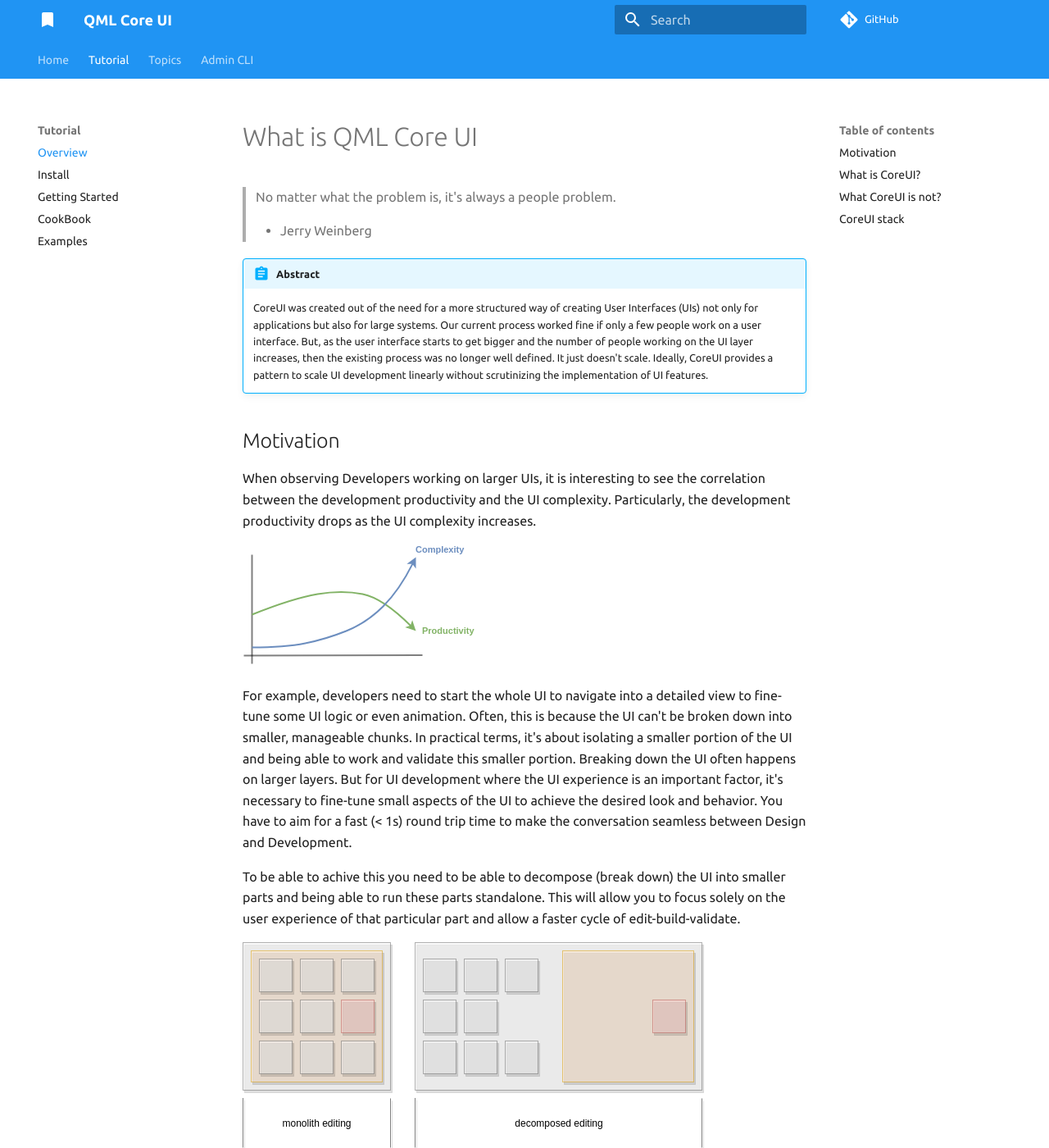
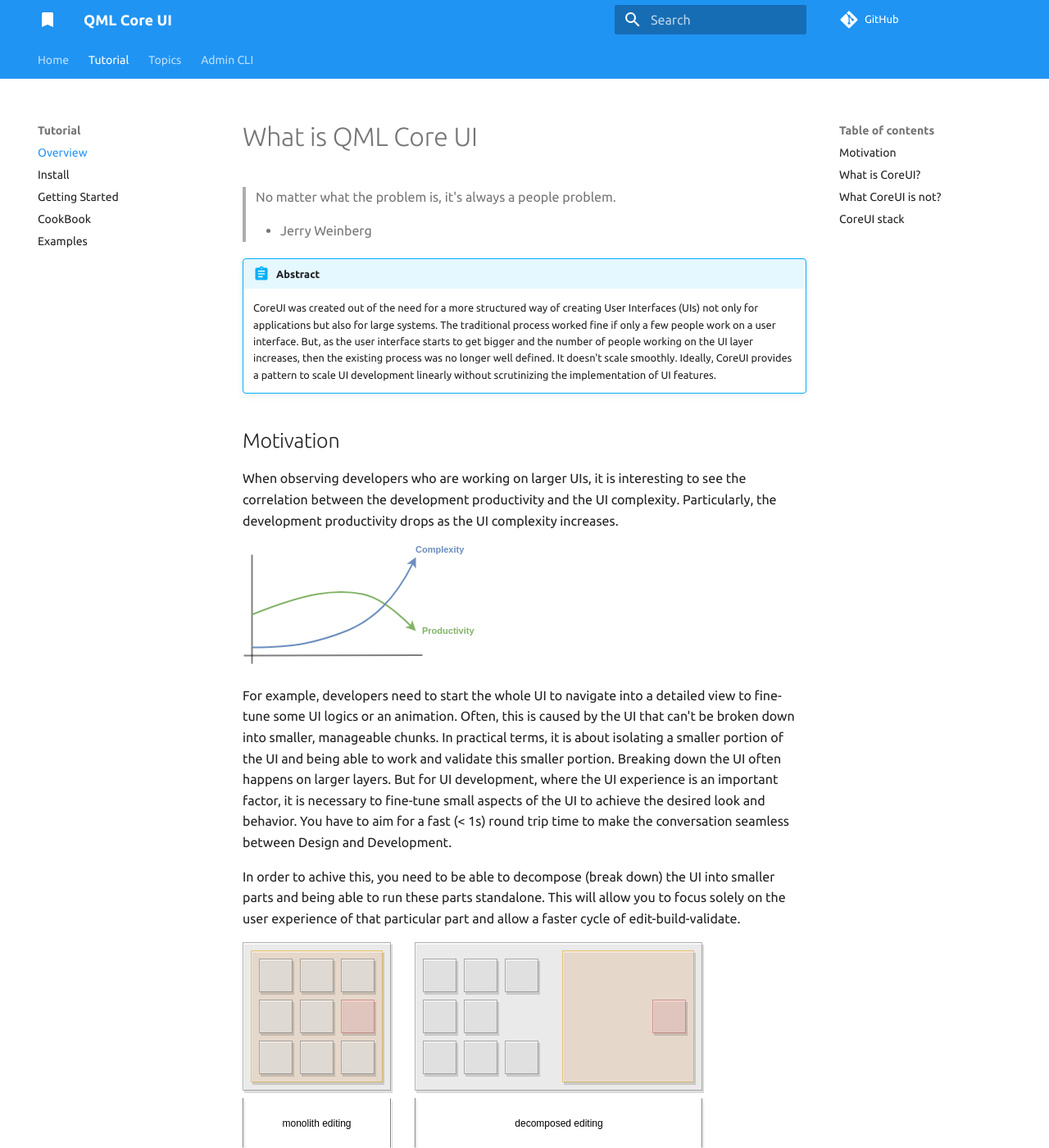
Before and after one commit to Luxoft/qml-coreui, an MkDocs documentation site: the page built from docs/guide/overview.md, in a window 1280 px wide and 1400 px high. Shown: the whole window at 82% size. Built offline with MkDocs 1.6.1 and Material for MkDocs 9.7.7, drawn with Linux system fonts in a browser that asks for light colours; comment, search, counter and statistics services are not loaded; some of the changed text lies outside the part shown.

Commit message:
Update the overview content
update some terms in the overview content. There are still some tuning needed in the "What CoreUI is not" section.

```diff
--- a/docs/guide/overview.md
+++ b/docs/guide/overview.md
@@ -8,23 +8,23 @@
 
 !!! abstract
 
-    CoreUI was created out of the need for a more structured way of creating User Interfaces (UIs) not only for applications but also for large systems. Our current process worked fine if only a few people work on a user interface. But, as the user interface starts to get bigger and the number of people working on the UI layer increases, then the existing process was no longer well defined. It just doesn't scale. Ideally, CoreUI provides a pattern to scale UI development linearly without scrutinizing the implementation of UI features.
+    CoreUI was created out of the need for a more structured way of creating User Interfaces (UIs) not only for applications but also for large systems. The traditional process worked fine if only a few people work on a user interface. But, as the user interface starts to get bigger and the number of people working on the UI layer increases, then the existing process was no longer well defined. It doesn't scale smoothly. Ideally, CoreUI provides a pattern to scale UI development linearly without scrutinizing the implementation of UI features.
 
 ## Motivation
 
-When observing Developers working on larger UIs, it is interesting to see the correlation between the development productivity and the UI complexity. Particularly, the development productivity drops as the UI complexity increases.
+When observing developers who are working on larger UIs, it is interesting to see the correlation between the development productivity and the UI complexity. Particularly, the development productivity drops as the UI complexity increases.
 
 ![Productivity as Features Per Day Over Time](../assets/productivity.svg)
 
-For example, developers need to start the whole UI to navigate into a detailed view to fine-tune some UI logic or even animation. Often, this is because the UI can't be broken down into smaller, manageable chunks. In practical terms, it's about isolating a smaller portion of the UI and being able to work and validate this smaller portion. Breaking down the UI often happens on larger layers. But for UI development where the UI experience is an important factor, it's necessary to fine-tune small aspects of the UI to achieve the desired look and behavior. You have to aim for a fast (< 1s) round trip time to make the conversation seamless between Design and Development.
+For example, developers need to start the whole UI to navigate into a detailed view to fine-tune some UI logics or an animation. Often, this is caused by the UI that can't be broken down into smaller, manageable chunks. In practical terms, it is about isolating a smaller portion of the UI and being able to work and validate this smaller portion. Breaking down the UI often happens on larger layers. But for UI development, where the UI experience is an important factor, it is necessary to fine-tune small aspects of the UI to achieve the desired look and behavior. You have to aim for a fast (< 1s) round trip time to make the conversation seamless between Design and Development.
 
-To be able to achive this you need to be able to decompose (break down) the UI into smaller parts and being able to run these parts standalone. This will allow you to focus solely on the user experience of that particular part and allow a faster cycle of edit-build-validate.
+In order to achive this, you need to be able to decompose (break down) the UI into smaller parts and being able to run these parts standalone. This will allow you to focus solely on the user experience of that particular part and allow a faster cycle of edit-build-validate.
 
 ![Decomposed Component Editing](../assets/decomposed_editing.svg)
 
 You can easily avoid this situation with Qt and QML. While QML offers a great component model, it lacks a coherent approach to componentize the UI and to implement these UI components.
 
-Looking at the current development approach it is clear that the UI's physical structure and the component types are created by following a UI specification or INformation Architecture and not from a technical perspective. For a developer, it's not clear when and how exactly to split a component into smaller parts, where to place them and to ensure a component is truly reusable as well as usable outside of its context.
+Looking at the current development approach, it is clear that the UI's physical structure and the component types are created by following a UI specification or Information Architecture and not from a technical perspective. For a developer, it is unclear when and how exactly to split a component into smaller parts, where to place them and to ensure a component is truly reusable as well as usable outside of its context.
 
 CoreUI is an attempt to create an architecture and process to streamline this component creation task, similar to a component factory.
 
@@ -33,18 +33,17 @@ CoreUI is an attempt to create an architecture and process to streamline this co
 
 ## What is CoreUI?
 
-
 CoreUI is set of patterns and components to support a common user interface structure. It encourages both developers and designers to create a great user experience by focusing on the UI creation process. The CoreUI architecture is the result of the creation and re-creation of user interface projects for various markets, especially the automotive one. After several re-creations of user interface projects for vertical markets, some patterns emerged. The CoreUI architecture as presented here is the distillation of these patterns.
 
-CoreUI is an embedded development framework using Qt5 and the QML/JS language. Programming embedded software user interfaces can often be unnecessarily complicated. CoreUI makes the programming of these user interfaces easier, by making assumptions about what every developer needs to get started to create stunning user interfaces. It allows you to develop user interfaces by writing less code but accomplishing more. CoreUI aims to bring back the fun and creativity to user interface development so that developers and designers can focus on the user experience again.
+CoreUI is an embedded development framework using Qt5 and the QML/JS language. Programming embedded software user interfaces can often be unnecessarily complicated. CoreUI makes the programming of these user interfaces easier, by making assumptions about what every developer needs to get started to create stunning user interfaces. It allows developers to write user interface while accomplish more. CoreUI aims to bring back the fun and creativity to user interface development so that developers and designers can focus on the user experience again.
 
-CoreUI is based on the opinions of others. These opinions make assumptions about what is the best way to create user interfaces. CoreUI is meant to be used that way and discourages other ways. If you master CoreUI you'll probably experience a spike in productivity. If you keep up with your old habits and try to retrofit CoreUI with your old ways of working you may not reap CoreUI's full benefits.
+CoreUI is based on the opinions of others. These opinions make assumptions about what is the best way to create user interfaces. CoreUI is meant to be used that way and discourages other ways. If you master CoreUI you will probably experience a spike in productivity. If you keep up with your old habits and try to retrofit CoreUI with your old ways of working you may not reap CoreUI's full benefits.
 
 ## What CoreUI is not?
 
-CoreUI is partly a concrete framework but it's not an exact path; more as a guideline. Often during a project, not all of the requirements are foreseeable and it's necessary to deviate from the path suggested.
+CoreUI is partly a concrete framework but it is not an exact path; more as a guideline. Often during a project, not all of the requirements are foreseeable and it is necessary to deviate from the suggested path.
 
-CoreUI isn't an implementation of a user interface. It's also not designed for a single application, but covers a multi-application setup.
+CoreUI is not an implementation of a user interface.
 
 CoreUI is not final :-)
 
```
